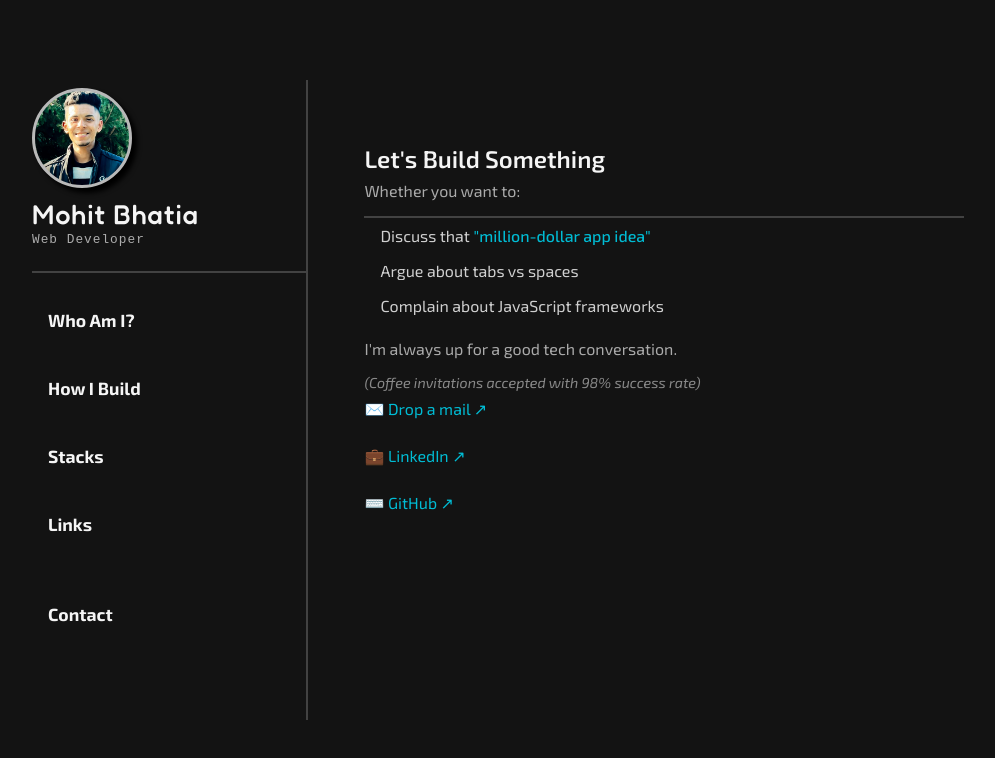
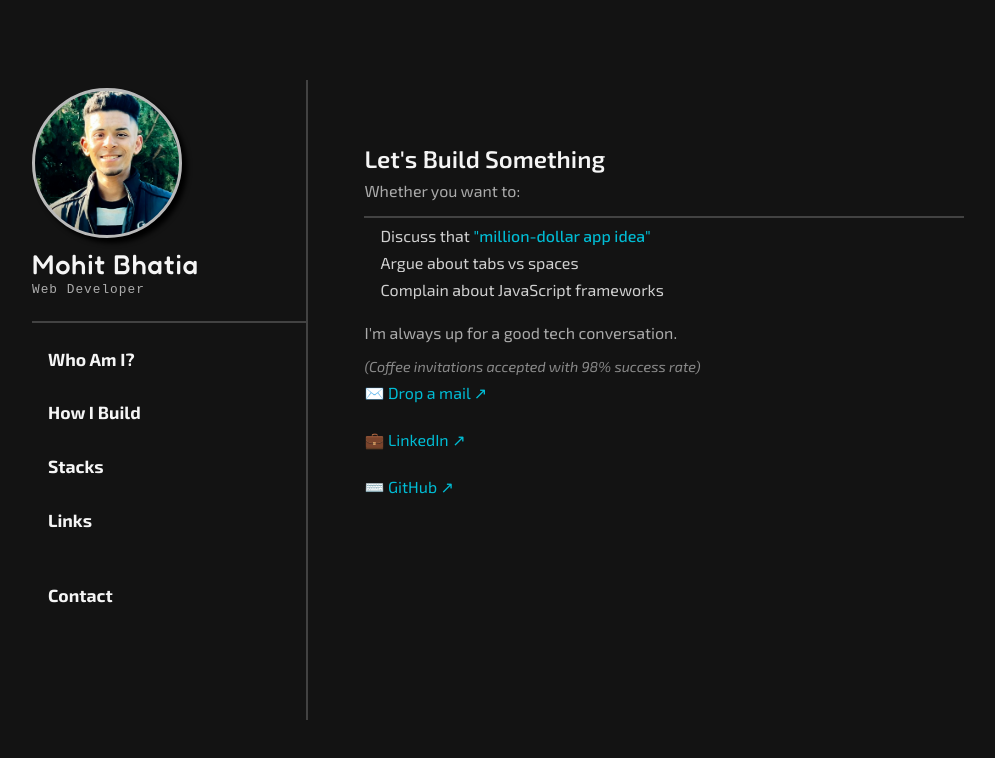
Before and after one commit to Bhatia612/mohitbhatia.com, a React (Vite) app: page /mohitbhatia.com/links in a window 1280 px wide. Shown: the top 758 px of the page, without its empty margins (96-1091 px from the left). Built offline with nearby package versions, Linux system fonts and the light colour scheme.

Commit message:
Minor changes . .

```diff
--- a/src/styles/nav.css
+++ b/src/styles/nav.css
@@ -36,7 +36,7 @@ small {
 }
 
 .img {
-    width: 100px;
+    width: 150px;
     aspect-ratio: 1;
     background-color: black;
     background-image: url('../assets/profile.jpg');
@@ -44,7 +44,7 @@ small {
     border: 3px solid rgb(185, 185, 185);
     border-radius: 50%;
     background-size: 125%;
-    background-position: -.8rem center;
+    background-position: -1rem center;
     display: flex;
     justify-content: center;
     align-items: center;
@@ -59,7 +59,6 @@ small {
 ul {
     display: flex;
     flex-direction: column;
-    gap: .5rem;
     padding-top: .5rem;
     border-top: 2px solid rgba(255, 255, 255, 0.201);
 }
@@ -77,7 +76,7 @@ ul li a {
     display: block;
     width: 100%;
     height: 100%;
-    padding: .5rem 1rem;
+    padding: .3rem 1rem;
     cursor: pointer;
     font-size: 1.1rem;
     font-weight: 700;
@@ -85,7 +84,7 @@ ul li a {
 }
 
 ul li a:hover {
-    background: hsla(0, 0%, 100%, 0.211);
+    background: hsla(0, 0%, 100%, 0.077);
     margin-left: .5rem;
     border-left: 3px rgba(255, 255, 255, 0.484) solid;
 }
@@ -233,4 +232,8 @@ li:hover .hidden-joke {
     .profile big {
         position: static;
     }
+
+    ul li a {
+        padding: 1rem 1rem;
+    }
 }
```
